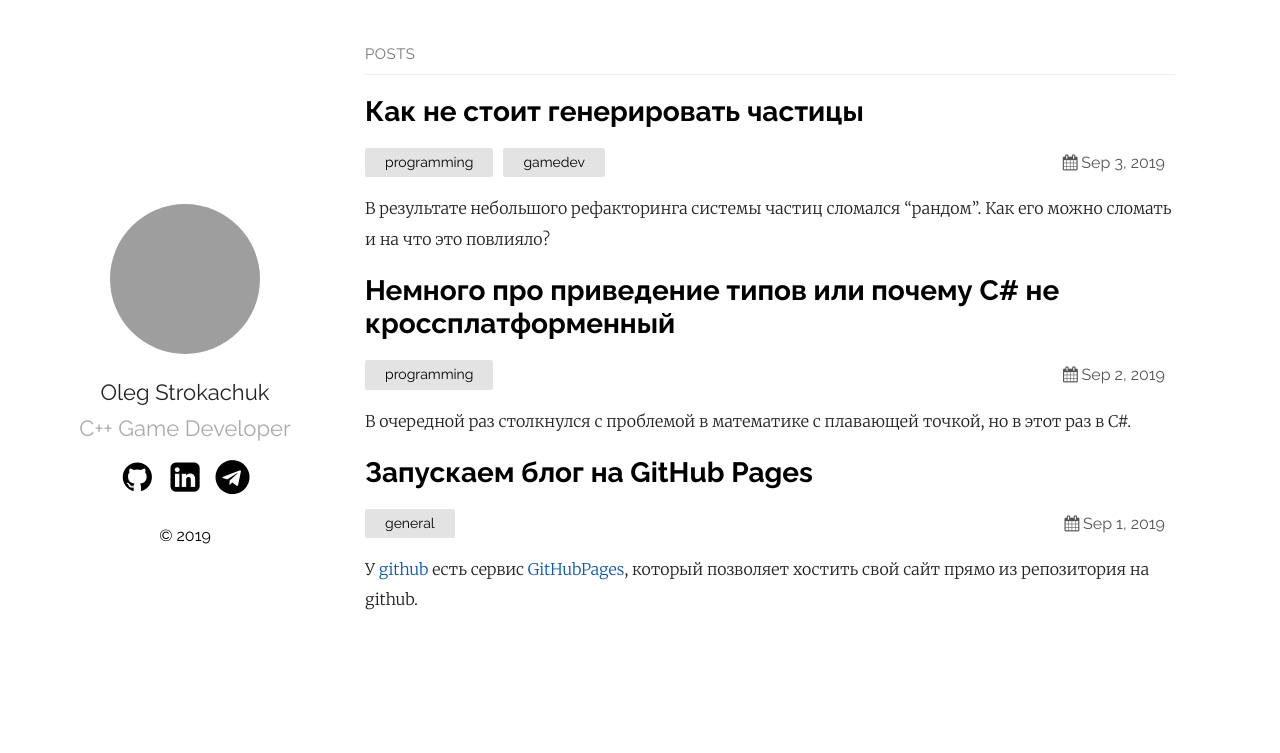
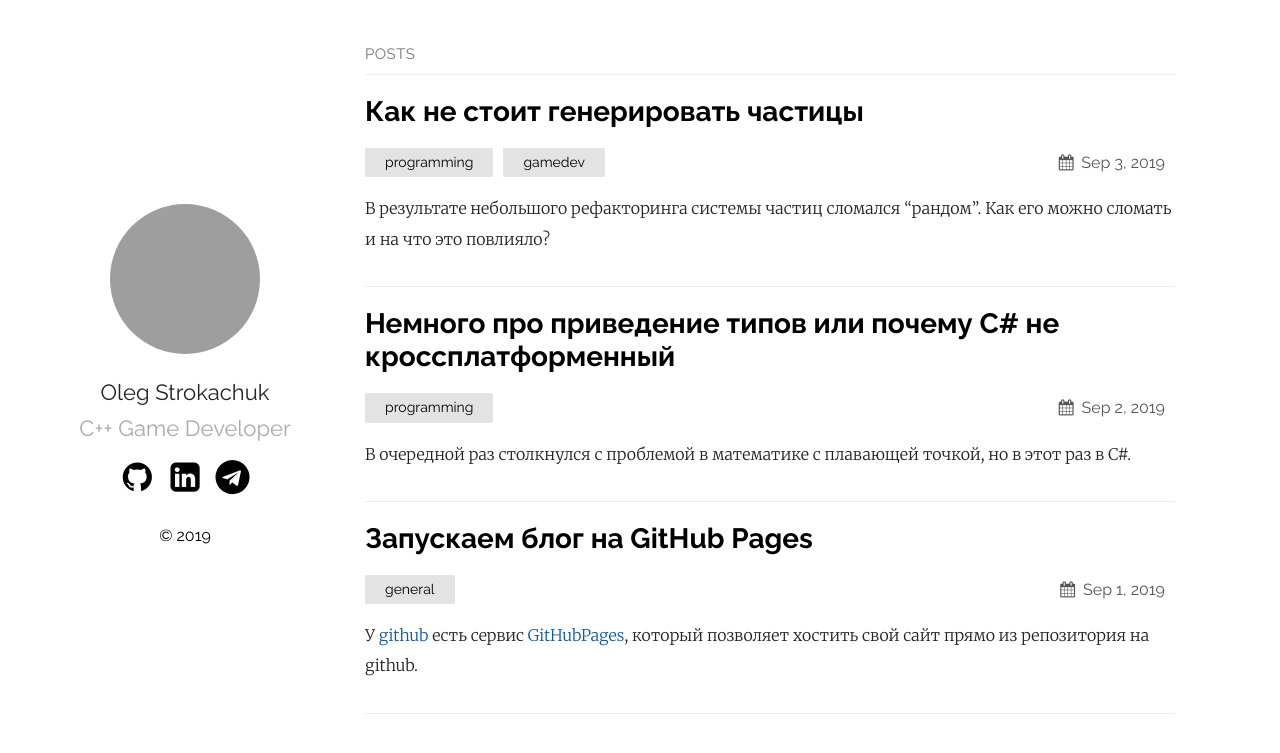
Before and after one commit to samarsault/plainwhite-jekyll, a Jekyll site: the page built from index.md, in a window 1280 px wide. Shown: the top 753 px of the page. Built offline with Jekyll 4.4.1, drawn with Linux system fonts in a browser that asks for light colours; grey boxes are pictures that could not be loaded.

Commit message:
Update frontend

```diff
--- a/_layouts/home.html
+++ b/_layouts/home.html
@@ -13,10 +13,9 @@ layout: default
     <li>
       <h1 id="posts-label">posts</h1>
     </li>
-
     {%- for post in site.posts -%}
-  <li>
-    {%- assign date_format = site.plainwhite.date_format | default: "%b %-d, %Y" -%}
+      <li class="post-wrapper">
+        {%- assign date_format = site.minima.date_format | default: "%b %-d, %Y" -%}
         <a class="post-link" href="{{ post.url | relative_url }}">
           <h2 class="post-title">{{ post.title | escape }}</h2>
         </a>
@@ -26,7 +25,9 @@ layout: default
               <li>{{ tag }}</li>
             {%- endfor -%}
           </ul>
-      <div class="post-date"><i class="icon-calendar"></i>{{ post.date | date: date_format }}</div>
+          <div class="post-date">
+            <i class="icon-calendar"></i>
+            {{ post.date | date: date_format }}</div>
         </div>
         <div class="post">
           {%- if site.show_excerpts -%}
--- a/_sass/plain.scss
+++ b/_sass/plain.scss
@@ -1,19 +1,21 @@
-@import 'ext/fonts';
-@import 'ext/normalize';
-@import 'syntax';
+@import "ext/fonts";
+@import "ext/normalize";
+@import "syntax";
 
-$linkColor: #0A59B0;
+$linkColor: #0a59b0;
 $mobileW: 768px;
 $smallMobileW: 480px;
 $bigScreenW: 1600px;
 $leftWidth: 220px;
 
-*,*:before,*:after {
+*,
+*:before,
+*:after {
   box-sizing: border-box;
 }
 
 body {
-	font-family: 'Raleway', sans-serif;
+  font-family: "Raleway", sans-serif;
   font-size: 16px;
   line-height: 1.2em;
   margin: 0;
@@ -21,7 +23,10 @@ body {
   -moz-osx-font-smoothing: grayscale;
 }
 
-img, embed, object, video {
+img,
+embed,
+object,
+video {
   max-width: 100%;
 }
 
@@ -48,7 +53,7 @@ main {
   @media screen and (max-width: 1280px) {
     margin: 0 75px;
   }
-	@media screen and (max-width: 1024px){
+  @media screen and (max-width: 1024px) {
     margin: 0 35px;
   }
 
@@ -61,7 +66,7 @@ main {
   }
 
   .content {
-		@media screen and (min-width: $mobileW + 1){
+    @media screen and (min-width: $mobileW + 1) {
       max-width: calc(100% - #{$leftWidth});
       margin-left: $leftWidth;
     }
@@ -110,6 +115,39 @@ main {
   }
 }
 
+.navigation {
+  width: 80%;
+
+  ul {
+    list-style-type: none;
+    padding: 0;
+    margin-top: 0;
+
+    li:last-child {
+      a {
+        border-bottom: 0;
+      }
+    }
+
+    a {
+      display: block;
+      text-align: center;
+      padding: 1rem 0;
+      text-decoration: none;
+      border-bottom: 1px solid #ececec;
+
+      @media screen and (max-width: $mobileW) {
+        padding: 2rem 0;
+      }
+    }
+  }
+}
+
+.post-wrapper {
+  border-bottom: 1px solid #ececec;
+  margin-bottom: 1rem;
+  padding-bottom: 1rem;
+}
 .post-categories {
   list-style-type: none;
   margin: 0;
@@ -117,10 +155,10 @@ main {
   li {
     font-size: 14px;
     float: left;
-		background-color: #E3E3E3;
+    background-color: #e3e3e3;
     padding: 5px 20px;
     border-radius: 2px;
-		@media screen and (max-width: $mobileW){
+    @media screen and (max-width: $mobileW) {
       margin-top: 5px;
     }
     margin-right: 10px;
@@ -143,14 +181,15 @@ main {
   line-height: 1.2em;
   font-size: 28px;
 }
-.posts, .post-container {
+.posts,
+.post-container {
   list-style-type: none;
   margin: 45px 30px;
-	@media screen and (max-width: $smallMobileW){
+  @media screen and (max-width: $smallMobileW) {
     margin-left: 20px;
     margin-right: 20px;
   }
-	@media screen and (max-width: $mobileW){
+  @media screen and (max-width: $mobileW) {
     padding: 0 !important;
     margin-top: 0;
   }
@@ -159,7 +198,7 @@ main {
   padding-left: 40px;
 }
 .post {
-	font-family: 'Merriweather', sans-serif;
+  font-family: "Merriweather", sans-serif;
   font-weight: 300;
   color: #222;
   line-height: 1.9em;
```
Lines whose indentation alone changed are shown as unchanged.
